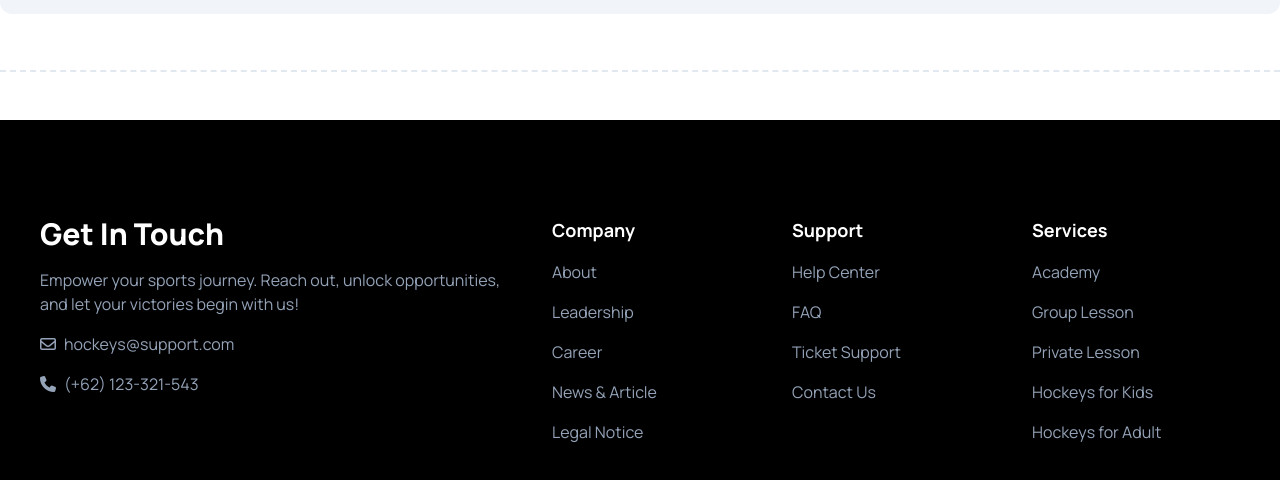
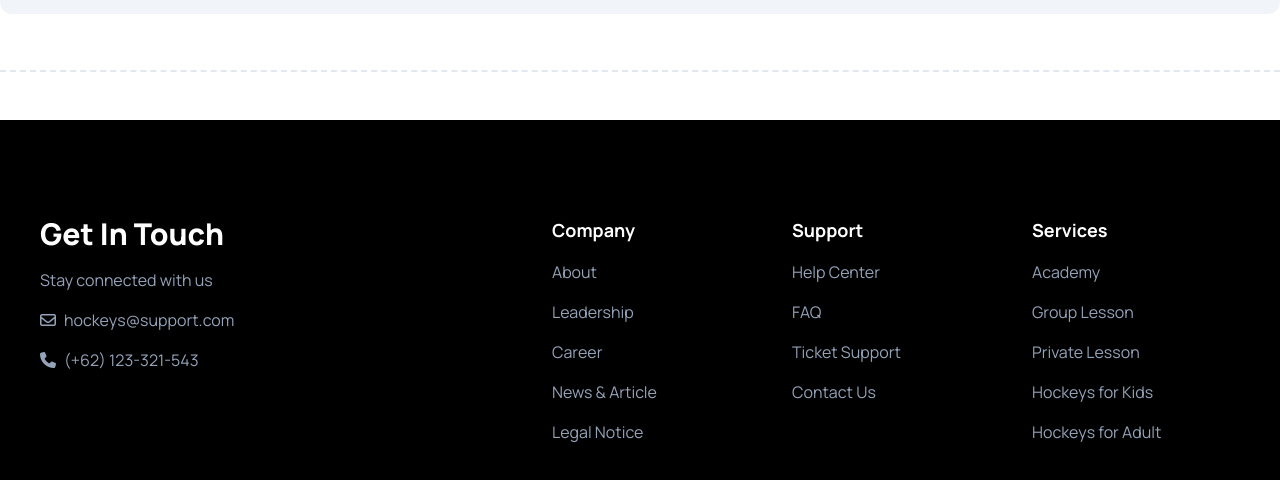
Before and after one commit to the-user01/Hockey, a plain HTML site: page index.html in a window 1280 px wide. Shown: the part 5613-6093 px from the top of the page. Drawn offline with nearby package versions, Linux system fonts and the light colour scheme.

Commit message:
updated code

```diff
--- a/index.html
+++ b/index.html
@@ -648,7 +648,7 @@
         <div class="container mx-auto flex gap-8 flex-col lg:flex-row text-center lg:text-left p-2 lg:p-0 text-slate-400">
           <div class="space-y-4 lg:w-2/5">
             <h2 class="text-3xl font-extrabold text-white">Get In Touch</h2>
-            <p>Empower your sports journey. Reach out, unlock opportunities, and let your victories begin with us!</p>
+            <p>Stay connected with us</p>
             <div>
               <p class="mb-4"><i class="fa-regular fa-envelope mr-2 text-common-color-red"></i>hockeys@support.com</p>
               <p><i class="fa-solid fa-phone mr-2 text-common-color-red"></i>(+62) 123-321-543</p>
```
